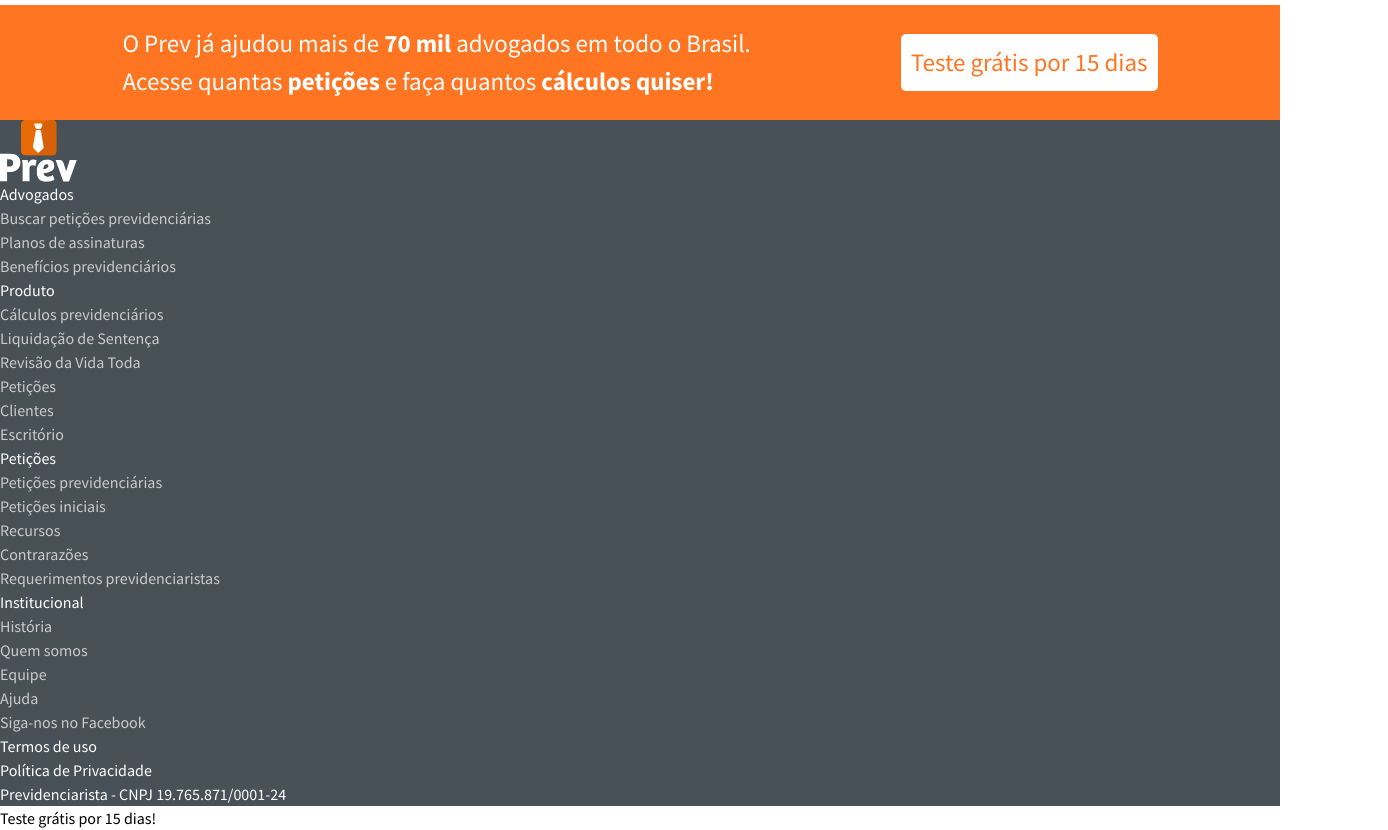
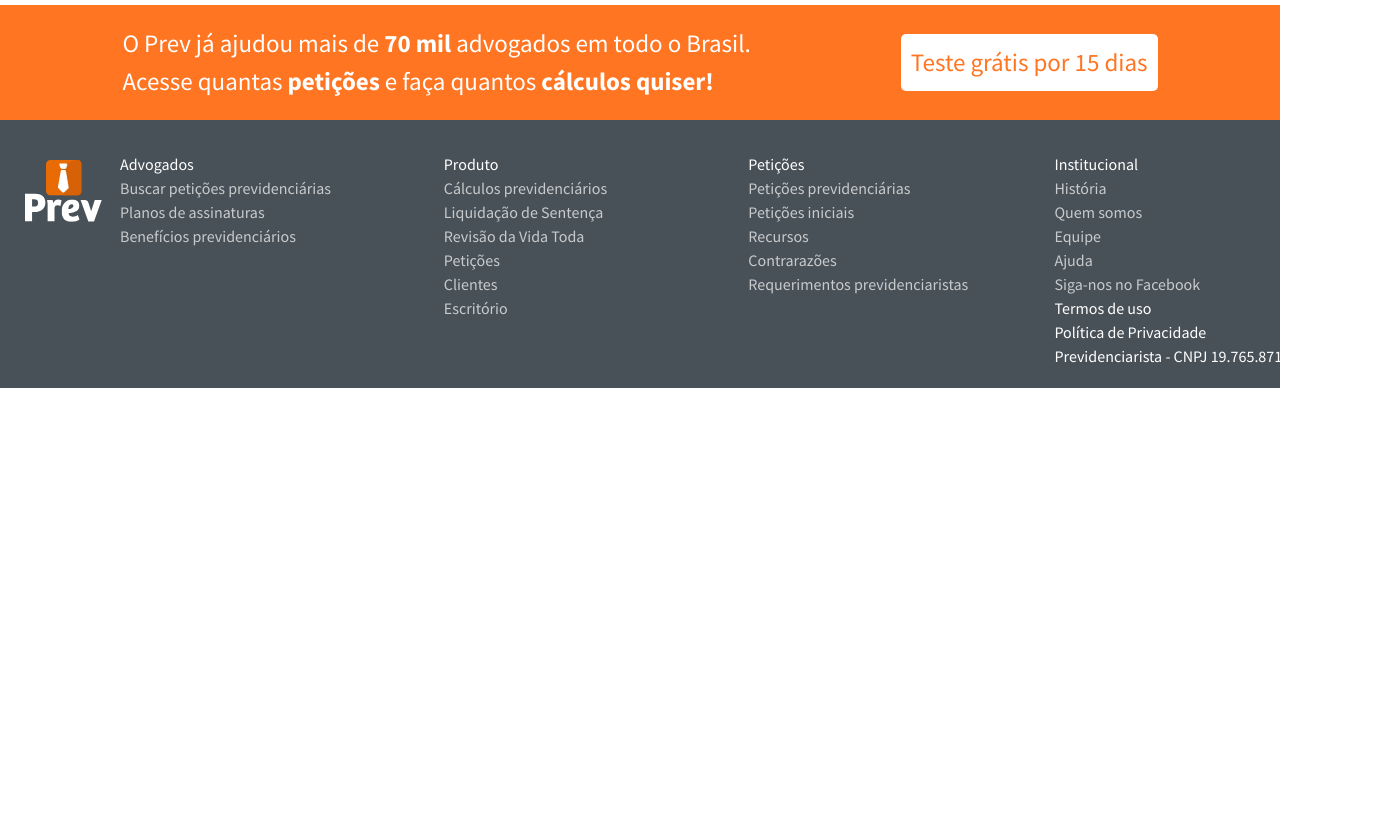
Before and after one commit to Yagasaki7K/corp-previdenciarista, a Next.js app: page / in a window 1280 px wide. Shown: the part 4220-5050 px from the top of the page, 1388 px wide, since content can reach past the window. After the commit the page ends 4608 px from the top, so only its background shows below. Built offline with nearby package versions, Linux system fonts and the light colour scheme.

Commit message:
Footer complete

```diff
--- a/components/footer/Footer.jsx
+++ b/components/footer/Footer.jsx
@@ -1,21 +1,21 @@
 /* eslint-disable @next/next/no-img-element */
 
-const Footer = ({props}) => {
+const Footer = ({ props }) => {
     return (
         <>
             <div>
-        <h1 className="text-2xl	ml-6 my-4		text-white font-bold">{props.title}</h1>
-      </div>
+                <h1 className="text-2xl	ml-6 my-4 text-white font-bold">{props.title}</h1>
+
                 <div>
                     {props.body.map((data, index) => {
                         return (
                             <div key={index} className="ml-10 my-2"
-              style={{ color: `${data.isCor ? data.isCor : 'rgba(255, 255, 255, 0.7)' }` }}
-            >
+                                style={{ color: `${data.isCor ? data.isCor : 'rgba(255, 255, 255, 0.7)'}` }}>
                             {data.text}
                             </div>
                         )
                     })}
+                </div>
             </div>
         </>
     )
--- a/pages/home/Home.jsx
+++ b/pages/home/Home.jsx
@@ -86,9 +86,9 @@
                 <ContainerTrial />
             </div>
 
-            <div className="mb-10 pb-10" style={{ backgroundColor: "#485158", color: 'white' }}>
+            <div className="mb-10 pb-10 footer-home" style={{ backgroundColor: "#485158", color: 'white' }}>
                 <img className="ml-6 pt-6" src="/images/prev-icon-footer.svg" alt="Previdenciárista" style={{ width: "77px", height: "62px" }} />
-                <div>
+                <div className="footer-content">
                     {OptionFooter.map((data, index) => {
                         return (
                             <Footer key={index} props={data} />
@@ -96,7 +96,7 @@
                     })}
                 </div>
             </div>
-            <FixedBottom />
+            {/* <FixedBottom /> */}
         </div>
     );
 };
--- a/styles/globals.css
+++ b/styles/globals.css
@@ -31,106 +31,6 @@
     line-height: 18px;
     color: #737373;
     margin-bottom: 12px;
-}
-
-@media (min-width: 1024px) {
-    .navbar {
-        padding: 20px 0px;
-        margin-left: -40px;
-        display: flex;
-        justify-content: space-around;
-    }
-
-    .navbar-items {
-        width: 400px;
-        display: flex;
-        margin-top: 10px;
-    }
-
-    .navbar-items a {
-        margin-right: 40px;
-        font-weight: bold;
-        color: #909090;
-    }
-
-    .navbar-button {
-        background:#3375ab;
-        padding: 10px;
-        width: 120px;
-        height: 40px;
-        margin-top: -10px;
-        border-radius: 5px;
-    }
-
-    .navbar-button p {
-        color: #fff;
-        width: 200px;
-    }
-
-    .hover-item {
-        display: flex;
-        width: 200px;
-        height: 300px;
-        margin-left: 400px;
-        background: #fff;
-        z-index: 2;
-    }
-
-    .hover-item a{
-        color: #909090;
-
-    }
-
-    .grid {
-        display: grid;
-    }
-
-    .grid-template-columns {
-        grid-template-columns: 300px 300px;
-    }
-
-    .lihidden {
-        list-style: none;
-    }
-
-    .hover-item img {
-        width: 20px;
-        margin-top: 15px;
-        height: 20px;
-        margin-right: 200px;
-    }
-
-    .hover-item span {
-        font-weight: bold;
-    }
-
-    .buttom-blog {
-        display: flex;
-        justify-content: row;
-    }
-
-    .arrow-icon {
-        margin-left: 10px;
-    }
-
-    .footer-orange {
-        display: flex;
-        justify-content: center;
-        align-items: center;
-        padding-top: 20px;
-        padding-bottom: 20px;
-        font-size: 25px;
-    }
-
-    .footer-orange button {
-        margin-left: 150px;
-        padding: 10px;
-        border-radius: 5px;
-    }
-
-    .bgred {
-        background: #ff0000;
-    }
 }
 
 .containerCarousel {
@@ -462,6 +362,76 @@
 }
 
 @media (min-width: 1024px) {
+    .navbar {
+        padding: 20px 0px;
+        margin-left: -40px;
+        display: flex;
+        justify-content: space-around;
+    }
+
+    .navbar-items {
+        width: 400px;
+        display: flex;
+        margin-top: 10px;
+    }
+
+    .navbar-items a {
+        margin-right: 40px;
+        font-weight: bold;
+        color: #909090;
+    }
+
+    .navbar-button {
+        background:#3375ab;
+        padding: 10px;
+        width: 120px;
+        height: 40px;
+        margin-top: -10px;
+        border-radius: 5px;
+    }
+
+    .navbar-button p {
+        color: #fff;
+        width: 200px;
+    }
+
+    .hover-item {
+        display: flex;
+        width: 200px;
+        height: 300px;
+        margin-left: 400px;
+        background: #fff;
+        z-index: 2;
+    }
+
+    .hover-item a{
+        color: #909090;
+
+    }
+
+    .grid {
+        display: grid;
+    }
+
+    .grid-template-columns {
+        grid-template-columns: 300px 300px;
+    }
+
+    .lihidden {
+        list-style: none;
+    }
+
+    .hover-item img {
+        width: 20px;
+        margin-top: 15px;
+        height: 20px;
+        margin-right: 200px;
+    }
+
+    .hover-item span {
+        font-weight: bold;
+    }
+
     body {
         overflow-x:hidden;
     }
@@ -616,6 +586,49 @@
     .bgred {
         background-color: #ff0000;
     }
+
+    .buttom-blog {
+        display: flex;
+        justify-content: row;
+    }
+
+    .arrow-icon {
+        margin-left: 10px;
+    }
+
+    .footer-orange {
+        display: flex;
+        justify-content: center;
+        align-items: center;
+        padding-top: 20px;
+        padding-bottom: 20px;
+        font-size: 25px;
+    }
+
+    .footer-orange button {
+        margin-left: 150px;
+        padding: 10px;
+        border-radius: 5px;
+    }
+
+    .footer-home {
+        padding: 20px;
+    }
+
+    .footer-home img {
+        margin-left: 5px;
+        margin-top: 20px;
+    }
+
+    .footer-content {
+        display: flex;
+        margin-left: 100px;
+        margin-top: -70px;
+    }
+
+    .footer-content h1 {
+        margin-right: 250px;
+    }
 }
 
 @media (min-width: 1920px) {
@@ -664,6 +677,20 @@
     .blog-container {
         margin: 0px 0px 100px 500px;
         width: 500px;
+    }
+
+    .footer-home img {
+        margin-left: 100px;
+    }
+
+    .footer-content {
+        display: flex;
+        margin-left: 400px;
+        margin-top: -70px;
+    }
+
+    .footer-content h1 {
+        margin-right: 250px;
     }
 }
 
```
Lines whose indentation alone changed are shown as unchanged.
